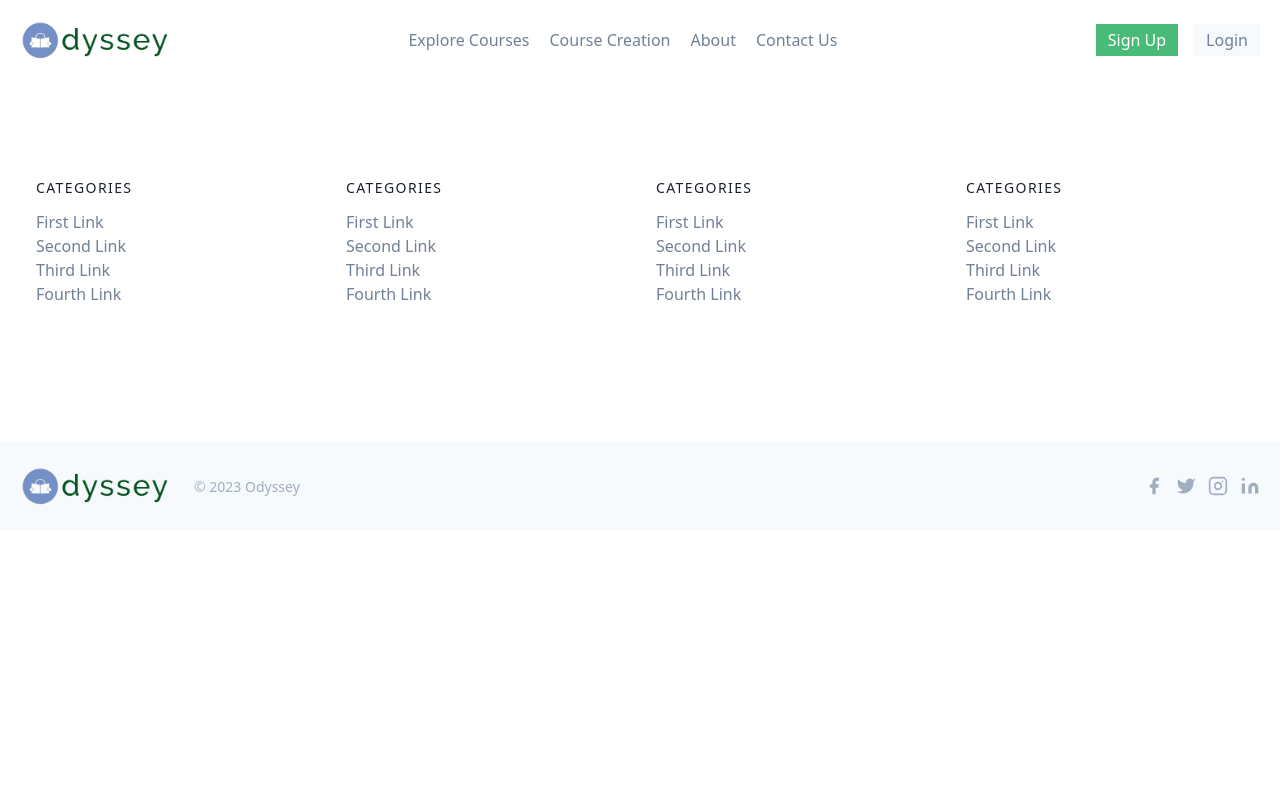
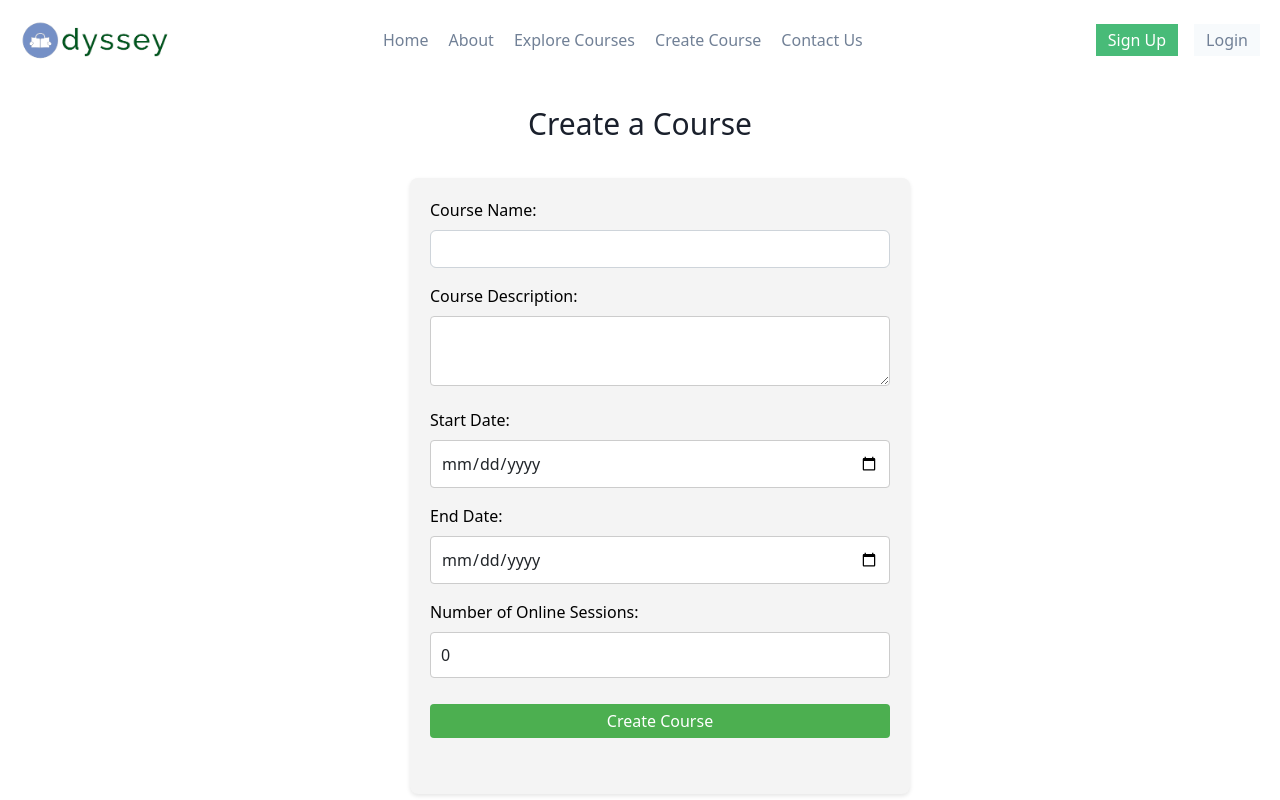
Before and after one commit to SriCharanGundla/OdysseyLMS, a React (Create React App) app in the folder frontend/: page /createcourse in a window 1280 px wide. Shown: the top 800 px of the page. Built offline with nearby package versions, Linux system fonts and the light colour scheme.

Commit message:
Add course creation form and styling changes

```diff
--- a/frontend/src/App.css
+++ b/frontend/src/App.css
@@ -0,0 +1,92 @@
+.App {
+    max-width: 500px;
+    margin: 0 auto;
+    padding: 20px;
+  }
+
+  form {
+    width: 500px;
+    padding: 20px;
+    background-color: #f4f4f4;
+    border-radius: 8px;
+    box-shadow: 0 2px 4px rgba(0, 0, 0, 0.1);
+
+  }
+
+  .form-group {
+    margin-bottom: 1rem;
+
+  }
+
+
+  .form-label {
+    margin-bottom: 0.5rem;
+    display: inline-block;
+
+  }
+
+  .form-control {
+    display: block;
+    width: 100%;
+    padding: 0.375rem 0.75rem;
+    font-size: 1rem;
+    font-weight: 400;
+    line-height: 1.5;
+    color: #212529;
+    background-color: #fff;
+    background-clip: padding-box;
+    border: 1px solid #ced4da;
+    -webkit-appearance: none;
+    -moz-appearance: none;
+    appearance: none;
+    border-radius: 0.375rem;
+    transition: border-color 0.15s ease-in-out, box-shadow 0.15s ease-in-out;
+  }
+
+
+
+
+  input,
+  textarea,
+  select,
+  .date-picker {
+    width: 100%;
+    padding: 10px;
+    border: 1px solid #ccc;
+    border-radius: 4px;
+  }
+
+
+
+  input[type="date"],
+  input[type="number"] {
+    appearance: none;
+    padding: 10px;
+    border: 1px solid #ccc;
+    border-radius: 4px;
+  }
+
+  input:focus,
+  textarea:focus,
+  select:focus {
+    outline: none;
+    border-color: #31d518;
+    box-shadow: 0 0 5px rgba(123, 201, 111, 0.5);
+  }
+
+  .btn {
+    color: white;
+    background-color: #4caf50;
+    padding: 5px 10px;
+    border-radius: 5px;
+    border: none;
+    border-radius: 4px;
+    cursor: pointer;
+    width: 100%;
+    margin-top: 10px;
+    margin-bottom: 20px;
+  }
+
+  .btn:hover {
+    background-color: #45a049;
+  }
--- a/frontend/src/App.js
+++ b/frontend/src/App.js
@@ -1,34 +1,36 @@
-import React from 'react';
-import {BrowserRouter as Router , Routes, Route} from 'react-router-dom'
-import Dashboard from './pages/Dashboard';
-import Login from './pages/Login';
-import Register from './pages/Register';
-import Header from './components/Header';
-import Courses from './pages/Courses';
-import About from './pages/About';
-import Contact from './pages/Contact';
+import React from "react";
+import { BrowserRouter as Router, Routes, Route } from "react-router-dom";
+import Dashboard from "./pages/Dashboard";
+import Login from "./pages/Login";
+import Register from "./pages/Register";
+import Header from "./components/Header";
+import Courses from "./pages/Courses";
+import About from "./pages/About";
+import Contact from "./pages/Contact";
 
-import './App.css';
-import Footer from './components/Footer';
-import CourseDetail from './pages/CourseDetail';
+import "./App.css";
+import Footer from "./components/Footer";
+import CourseDetail from "./pages/CourseDetail";
+import CreateCourse from "./pages/CreateCourse";
 
 function App() {
   return (
     <>
       <Router>
-          <div>
-            <Header/>
-            <Routes>
-              <Route path='/' element={<Dashboard/>} />
-              <Route path='/login' element={<Login/>} />
-              <Route path='/register' element={<Register/>} />
-              <Route path='/courses' element={<Courses />}/>
-              <Route exact path='/courses/:id' element={<CourseDetail />}/>
-              <Route path='/About' element={<About />}/>
-              <Route path='/contact' element={<Contact />}/>
-            </Routes>
-            <Footer />
-          </div>
+        <div>
+          <Header />
+          <Routes>
+            <Route path="/" element={<Dashboard />} />
+            <Route path="/login" element={<Login />} />
+            <Route path="/register" element={<Register />} />
+            <Route path="/createcourse" element={<CreateCourse />} />
+            <Route path="/courses" element={<Courses />} />
+            <Route exact path="/courses/:id" element={<CourseDetail />} />
+            <Route path="/About" element={<About />} />
+            <Route path="/contact" element={<Contact />} />
+          </Routes>
+          <Footer />
+        </div>
       </Router>
     </>
   );
--- a/frontend/src/components/Footer.jsx
+++ b/frontend/src/components/Footer.jsx
@@ -4,7 +4,7 @@ import Logo from "../images/logo-removebg.png";
 const Footer = () => {
   return (
     <footer className="text-gray-600 body-font">
-      <div className="container px-5 py-24 mx-auto">
+      <div className="container px-5 pt-16 mx-auto">
         <div className="flex flex-wrap md:text-left text-center order-first">
           <div className="lg:w-1/4 md:w-1/2 w-full px-4">
             <h2 className="title-font font-medium text-gray-900 tracking-widest text-sm mb-3">
--- a/frontend/src/components/Header.jsx
+++ b/frontend/src/components/Header.jsx
@@ -12,13 +12,19 @@ const Header = () => {
           <img src={Logo} alt="Logo" style={{ width: "150px" }} />
         </Link>
         <nav class="md:m-auto flex flex-wrap items-center text-base justify-center">
+          <Link class="mr-5 hover:text-gray-900" to="/">
+            Home
+          </Link>
+          <Link class="mr-5 hover:text-gray-900" to="/about">
+            About
+          </Link>
           <Link class="mr-5 hover:text-gray-900" to="/courses">
             Explore Courses
           </Link>
-          <Link class="mr-5 hover:text-gray-900">Course Creation</Link>
-          <Link class="mr-5 hover:text-gray-900" to="/about">
-            About
+          <Link class="mr-5 hover:text-gray-900" to="/createcourse">
+            Create Course
           </Link>
+
           <Link class="mr-5 hover:text-gray-900" to="/contact">
             Contact Us
           </Link>
--- /dev/null
+++ b/frontend/src/pages/CreateCourse.jsx
@@ -0,0 +1,97 @@
+import React, { useState } from "react";
+
+const CourseCreationForm = () => {
+  const [courseName, setCourseName] = useState("");
+  const [courseDescription, setCourseDescription] = useState("");
+  const [startDate, setStartDate] = useState(null);
+  const [endDate, setEndDate] = useState(null);
+  const [numSessions, setNumSessions] = useState(0);
+
+  const handleFormSubmit = (e) => {
+    e.preventDefault();
+    console.log("Course Name:", courseName);
+    console.log("Course Description:", courseDescription);
+    console.log("Start Date:", startDate);
+    console.log("End Date:", endDate);
+    console.log("Number of Sessions:", numSessions);
+  };
+
+  return (
+    <div className="App">
+      <div class="flex flex-col text-center w-full mb-4">
+        <h1 class="sm:text-3xl text-2xl font-medium title-font mb-4 text-gray-900">
+          Create a Course
+        </h1>
+      </div>
+
+      <form onSubmit={handleFormSubmit}>
+        <div className="form-group">
+          <label htmlFor="courseName" className="form-label">
+            Course Name:
+          </label>
+          <input
+            className="form-control"
+            type="text"
+            id="courseName"
+            value={courseName}
+            onChange={(e) => setCourseName(e.target.value)}
+          />
+        </div>
+        <div className="form-group">
+          <label htmlFor="courseDescription" className="form-label">
+            Course Description:
+          </label>
+          <textarea
+            id="courseDescription"
+            value={courseDescription}
+            onChange={(e) => setCourseDescription(e.target.value)}
+          />
+        </div>
+        <div className="form-group">
+          <label htmlFor="startDate" className="form-label">
+            Start Date:
+          </label>
+          <input
+            className="form-control"
+            type="date"
+            id="startDate"
+            value={startDate}
+            onChange={(e) => setStartDate(e.target.value)}
+          />
+        </div>
+        <div className="form-group">
+          <label htmlFor="endDate" className="form-label">
+            End Date:
+          </label>
+          <input
+            className="form-control"
+            type="date"
+            id="endDate"
+            value={endDate}
+            onChange={(e) => setEndDate(e.target.value)}
+          />
+        </div>
+        <div className="form-group">
+          <label htmlFor="numSessions" className="form-label">
+            Number of Online Sessions:
+          </label>
+          <input
+            className="form-control"
+            type="number"
+            id="numSessions"
+            value={numSessions}
+            onChange={(e) => setNumSessions(parseInt(e.target.value))}
+          />
+        </div>
+        <div className="form-group">
+          <button className="btn" type="submit">
+            {" "}
+            Create Course{" "}
+          </button>
+        </div>
+      </form>
+    </div>
+  );
+};
+
+export default CourseCreationForm;
```
